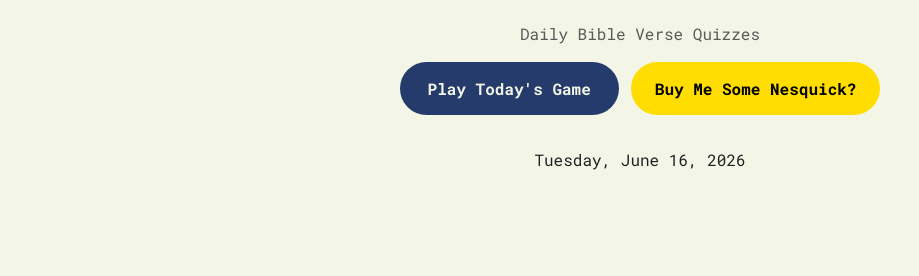
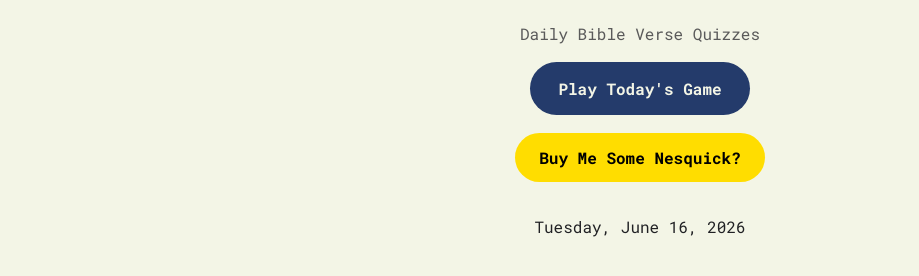
Before and after one commit to mvppzz/manna-daily, a plain HTML site: page index.html in a window 1280 px wide. Shown: the part 360-636 px from the top of the page, without its empty margins (0-919 px from the left). Drawn offline with Linux system fonts and the light colour scheme.

Commit message:
modified:   Css/stylestuf.css

```diff
--- a/Css/stylestuf.css
+++ b/Css/stylestuf.css
@@ -107,7 +107,13 @@
   color: var(--muted);
 }
 
-.home-actions,
+.home-actions {
+  display: flex;
+  flex-direction: column;
+  align-items: center;
+  gap: 18px;
+}
+
 .buttons-row,
 .save-score-form,
 .modal-actions {
```
